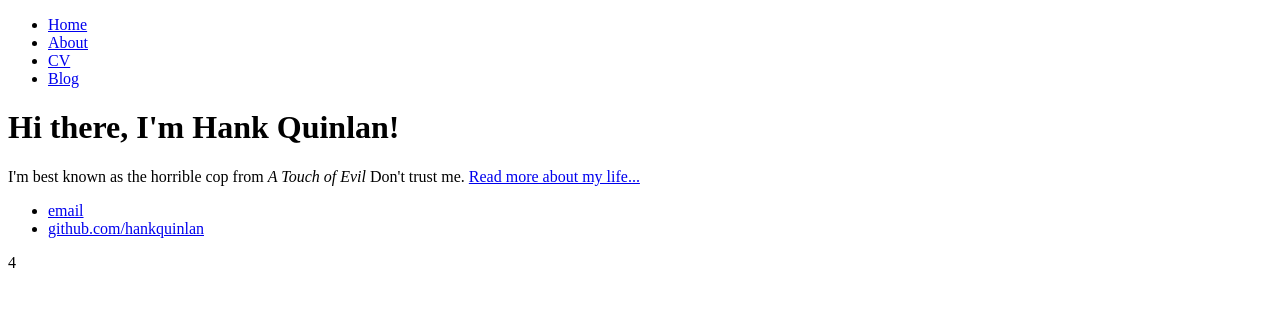
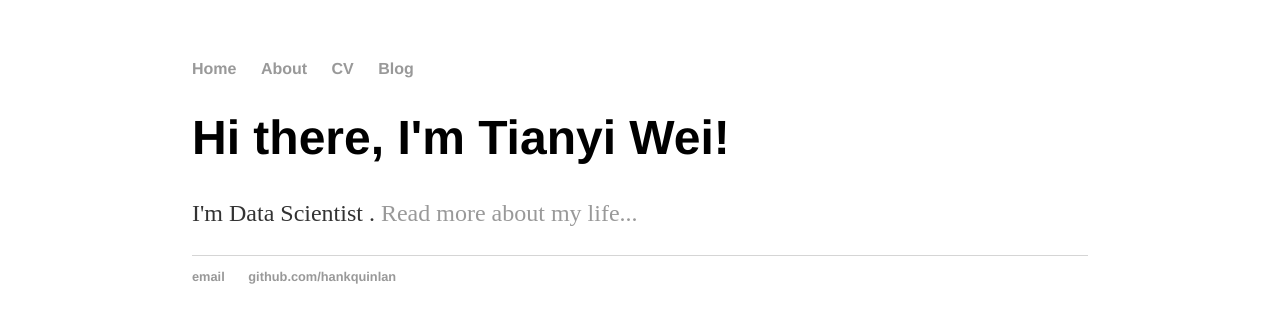
Before and after one commit to weitianyi1996/weitianyi1996.github.io, a plain HTML site: page index.html in a window 1280 px wide. Drawn offline with Linux system fonts and the light colour scheme.

Commit message:
Update index.html

```diff
--- a/index.html
+++ b/index.html
@@ -2,6 +2,8 @@
 <html>
 	<head>
 		<title>Hank Quinlan, Horrible Cop</title>
+		<!-- link to main stylesheet -->
+		<link rel="stylesheet" type="text/css" href="/css/main.css">
 	</head>
 	<body>
 		<nav>
@@ -14,8 +16,8 @@
 		</nav>
 		<div class="container">
     		<div class="blurb">
-        		<h1>Hi there, I'm Hank Quinlan!</h1>
-				<p>I'm best known as the horrible cop from <em>A Touch of Evil</em> Don't trust me. <a href="/about">Read more about my life...</a></p>
+        		<h1>Hi there, I'm Tianyi Wei!</h1>
+				<p>I'm Data Scientist <em></em>. <a href="/about">Read more about my life...</a></p>
     		</div><!-- /.blurb -->
 		</div><!-- /.container -->
 		<footer>
@@ -26,4 +28,3 @@
 		</footer>
 	</body>
 </html>
-4
```
